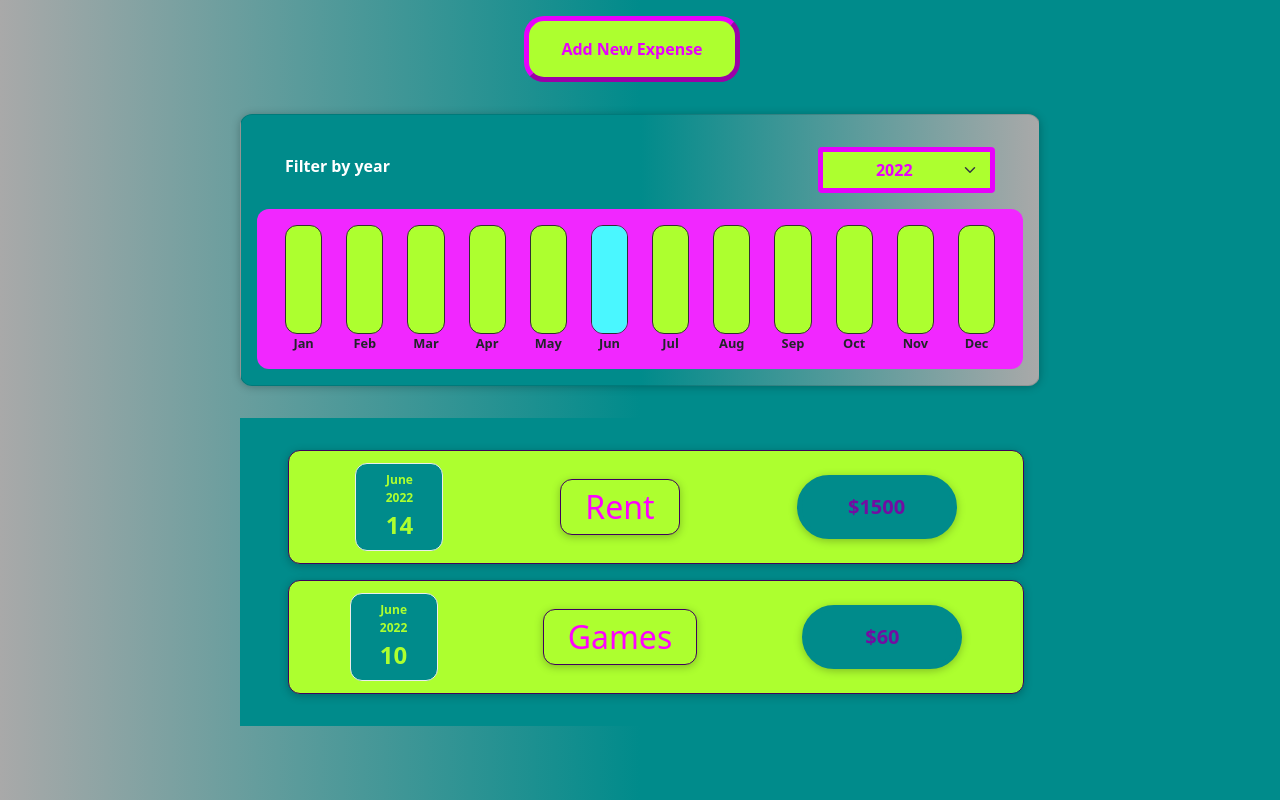
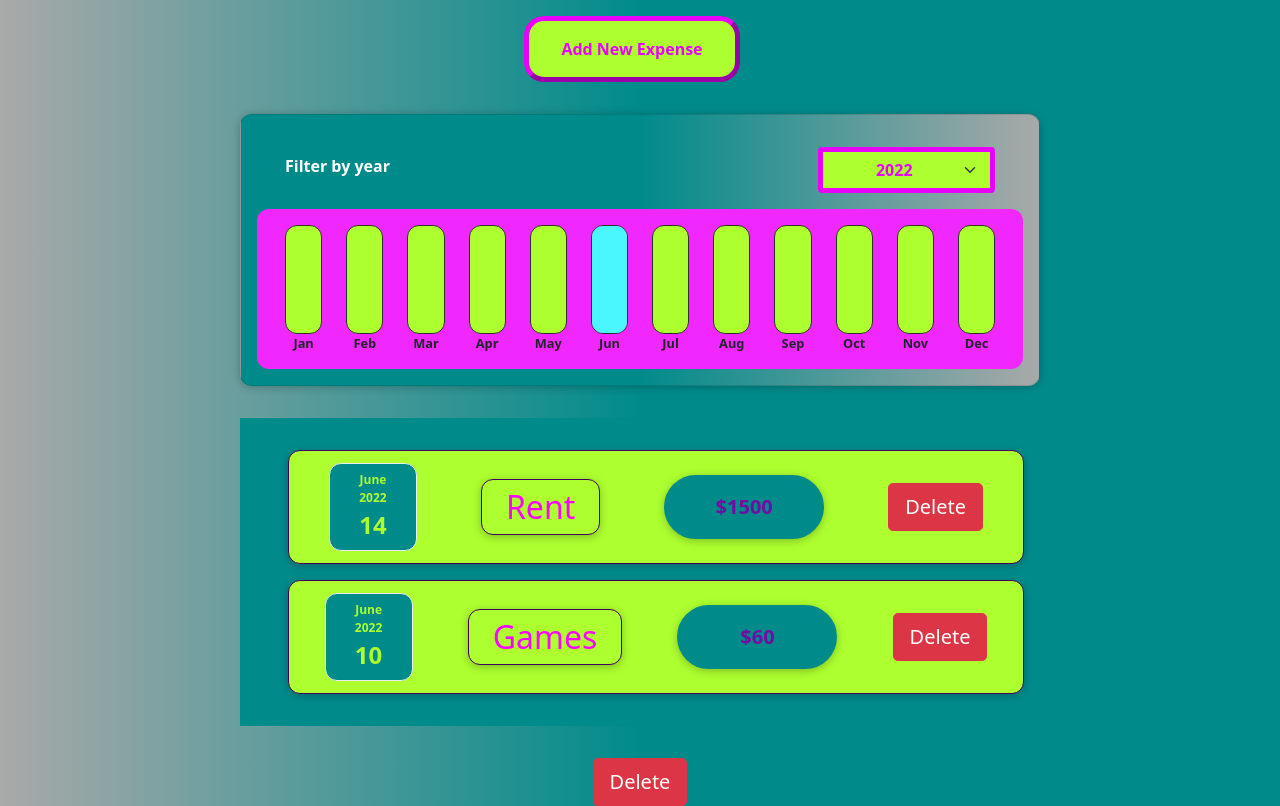
Before and after one commit to Trevorton27/jasonBreedloveReactExpenseTracker, a React (Create React App) app: page / in a window 1280 px wide. Built offline with nearby package versions, Linux system fonts and the light colour scheme.

Commit message:
working on delete button

```diff
--- a/src/App.js
+++ b/src/App.js
@@ -4,6 +4,7 @@ import "./App.css";
 import NewExpense from "./components/NewExpense/NewExpense";
 import Expenses from "./components/Expenses";
 import React, { useState } from "react";
+import DeleteExpenseItem from "./components/DeleteExpense/DeleteExpense";
 
 const DUMMY_EXPENSES = [
   {
@@ -34,18 +35,21 @@ const DUMMY_EXPENSES = [
 
 const App = () => {
   const [expenses, setExpenses] = useState(DUMMY_EXPENSES);
-
   const addExpenseHandler = (expense) => {
     setExpenses((previousExpense) => {
       return [expense, ...previousExpense];
     });
   };
+
   return (
     <div className="App">
       <NewExpense onAddExpense={addExpenseHandler} />
       <Expenses items={expenses} />
+      <DeleteExpenseItem items={expenses} />
+
     </div>
   );
 };
 // }
 export default App;
+//filter expenses that do not match the selected element and redraw that new array to the screen rather than changing the array
--- a/src/components/Chart/Chart.js
+++ b/src/components/Chart/Chart.js
@@ -5,7 +5,6 @@ import "./Chart.css";
 const Chart = (props) => {
   const dataPointValues = props.dataPoints.map((dataPoint) => dataPoint.value);
   const totalMaximum = Math.max(...dataPointValues);
-
   return (
     <div className="chart">
       {props.dataPoints.map((dataPoint) => (
--- /dev/null
+++ b/src/components/DeleteExpense/DeleteExpense.jsx
@@ -0,0 +1,41 @@
+import React, {useState} from 'react';
+import ExpenseItem from "../ExpenseItem";
+import App from "../../App";
+
+function DeleteExpenseItem(props) {
+
+    // delete button rendered in ExpenseItem component
+
+    // set state to items from ExpenseItem component
+    const [list, setList] = useState(props.items);
+    // verify data is in state
+    console.log(list);
+    // map out array to acquire each item id
+    const listID = list.map((item) => (item.id))
+    // verify id was imported
+    console.log("List ID", listID);
+
+    //handler to pass to button click event
+    const deleteExpenseHandler = () => {
+        // filter out all id's that don't match the id of the item being deleted
+        const newList = list.filter(item => item.id !== listID);
+        // check filtered list
+        console.log("New List", newList);
+        // update state to data returned from filter
+        setList(newList);
+        //verify click event is being captured through props in Expense Item
+        console.log("Clicked in DeleteExpenseComponent")
+    };
+
+    return (
+        <div>
+            <div>
+                {/*<button deleteThis={deleteExpenseHandler} className={'btn btn-lg btn-danger'} >test</button>*/}
+                {/*// test button click event*/}
+                <button onClick={deleteExpenseHandler} className={'btn btn-lg btn-danger'}>Delete</button>
+            </div>
+        </div>
+    );
+}
+
+export default DeleteExpenseItem;
--- a/src/components/ExpenseDate.js
+++ b/src/components/ExpenseDate.js
@@ -6,7 +6,7 @@ const ExpenseDate = (props) => {
   const d1 = new Date(props.date);
   const month = d1.toLocaleString("en-US", { month: "long" });
   const day = d1.toLocaleString("en-US", { day: "2-digit" });
-  const year = d1.toLocaleString("en-US", { year: "numeric" });
+  const year = d1.getFullYear();
 
   return (
     <div className="expense-date">
--- a/src/components/ExpenseItem.js
+++ b/src/components/ExpenseItem.js
@@ -1,20 +1,21 @@
 import "./ExpenseItem.css";
 import ExpenseDate from "./ExpenseDate.js";
+import DeleteExpenseItem from "./DeleteExpense/DeleteExpense.jsx";
 import React, { useState } from "react";
 
 function ExpenseItem(props) {
-  const [title, setTitle] = useState(props.title);
 
-  const clickHandler = () => {
-    setTitle("Updated");
-  };
   return (
-    <div className={"expense-item container"}>
-      <ExpenseDate date={props.date} />
-      <div className={"expense-item item__description"}>
-        <h2>{props.title}</h2>
+    <div>
+      <div className={"expense-item container"}>
+        <ExpenseDate date={props.date} />
+        <div className={"expense-item item__description"}>
+          <h2>{props.title}</h2>
+        </div>
+        <div className="expense-item expense-item_price">${props.amount}</div>
+          <button onClick={props.onClick} className={'btn btn-lg btn-danger'} >Delete</button>
       </div>
-      <div className="expense-item expense-item_price">${props.amount}</div>
+        <div ></div>
     </div>
   );
 }
--- a/src/components/ExpenseList.js
+++ b/src/components/ExpenseList.js
@@ -1,5 +1,4 @@
-import React from "react";
-import { Alert } from "react-bootstrap";
+import React, { useState } from "react";
 import "bootstrap/dist/css/bootstrap.min.css";
 
 import ExpenseItem from "./ExpenseItem";
@@ -9,6 +8,7 @@ const ExpenseList = (props) => {
   if (props.items.length === 0) {
     return <h2 className="alert alert-danger">Found no expenses</h2>;
   }
+
   return (
     <ul className="expense-list">
       {props.items.map((expense) => (
@@ -18,7 +18,7 @@ const ExpenseList = (props) => {
           amount={expense.amount}
           date={expense.date}
         />
-      ))}
+        ))}
     </ul>
   );
 };
--- a/src/components/Expenses.css
+++ b/src/components/Expenses.css
@@ -6,9 +6,7 @@
     width: 50rem;
     max-width: 95%;
 }
-.isolator{
-    background-color: red;
-}
+
 .expenses__header {
     padding: 1rem;
     background-color: darkcyan;
--- a/src/components/ExpensesChart.js
+++ b/src/components/ExpensesChart.js
@@ -3,18 +3,18 @@ import Chart from "./Chart/Chart";
 
 const ExpensesChart = (props) => {
   const chartDataPoints = [
-    { label: "Jan", value: 0 },
-    { label: "Feb", value: 0 },
-    { label: "Mar", value: 0 },
-    { label: "Apr", value: 0 },
-    { label: "May", value: 0 },
-    { label: "Jun", value: 0 },
-    { label: "Jul", value: 0 },
-    { label: "Aug", value: 0 },
-    { label: "Sep", value: 0 },
-    { label: "Oct", value: 0 },
-    { label: "Nov", value: 0 },
-    { label: "Dec", value: 0 },
+    { key: 1, label: "Jan", value: 0 },
+    { key: 2, label: "Feb", value: 0 },
+    { key: 3, label: "Mar", value: 0 },
+    { key: 4, label: "Apr", value: 0 },
+    { key: 5, label: "May", value: 0 },
+    { key: 6, label: "Jun", value: 0 },
+    { key: 7, label: "Jul", value: 0 },
+    { key: 8, label: "Aug", value: 0 },
+    { key: 9, label: "Sep", value: 0 },
+    { key: 10, label: "Oct", value: 0 },
+    { key: 11, label: "Nov", value: 0 },
+    { key: 12, label: "Dec", value: 0 },
   ];
   for (const expense of props.expenses) {
     const expenseMonth = expense.date.getMonth();
```
Also changed, not shown: src/components/NewExpense/NewExpenseForm.css (+0 -14 lines).
